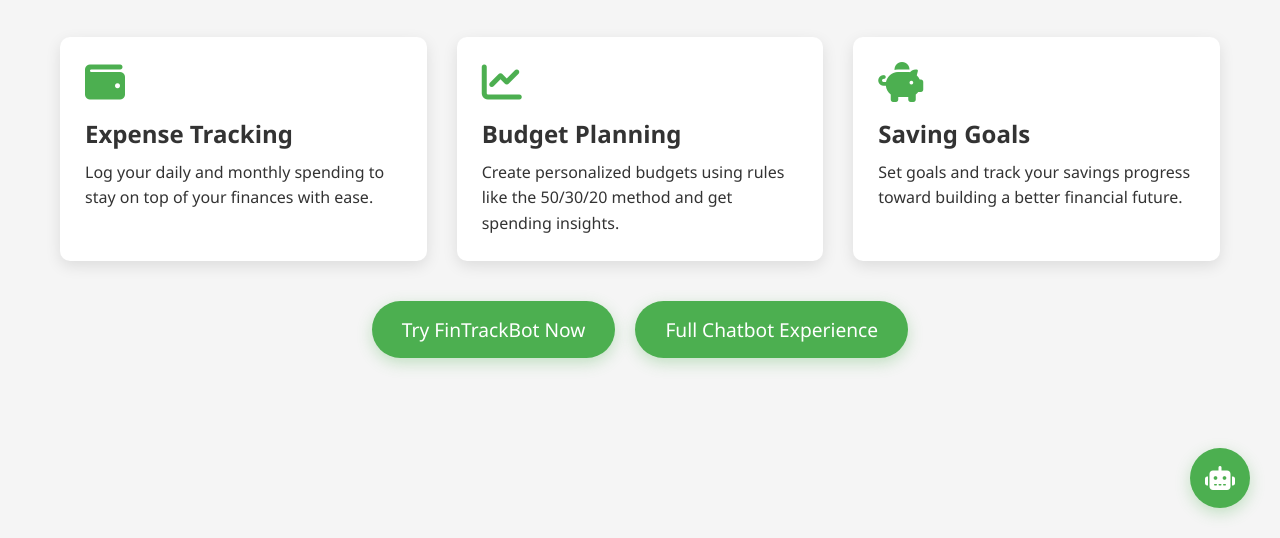
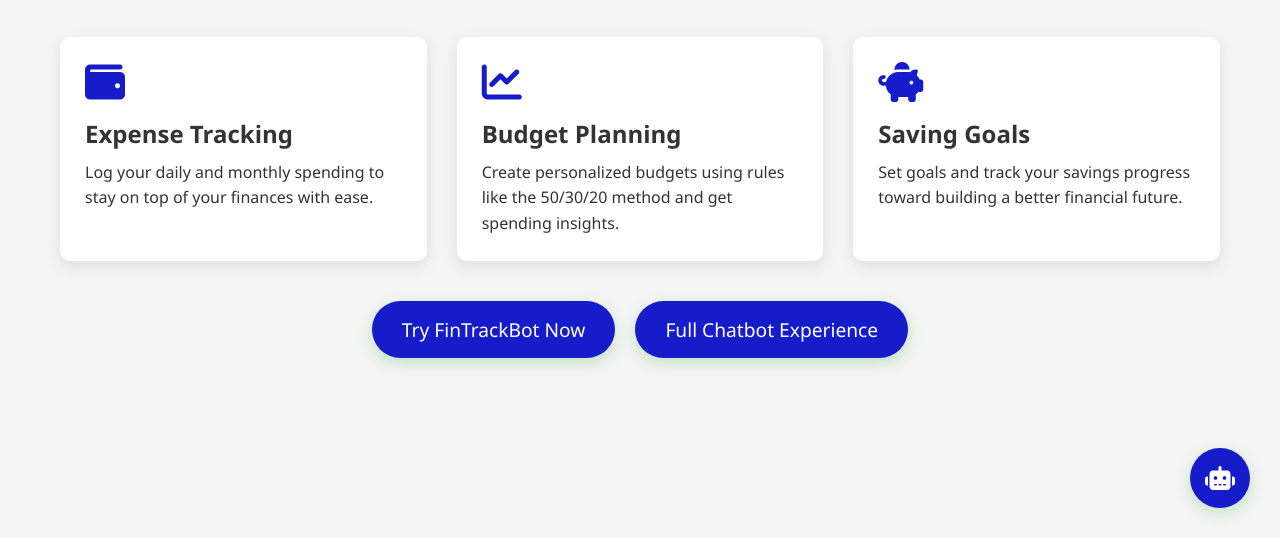
Before and after one commit to kanishk-raheja/FinTrackbot, a plain HTML site: page index.html in a window 1280 px wide. Shown: the part 262-800 px from the top of the page. Drawn offline with Linux system fonts and the light colour scheme.

Commit message:
Update index.html

```diff
--- a/index.html
+++ b/index.html
@@ -10,12 +10,12 @@
     />
     <style>
       :root {
-        --primary-color: #4caf50;
-        --secondary-color: #2e7d32;
+        --primary-color: #161cc9;
+        --secondary-color: #330fc7;
         --text-color: #333;
         --bg-color: #f5f5f5;
         --chatbot-bg: #fff;
-        --header-bg: #4caf50;
+        --header-bg: #1618b7;
         --header-text: #fff;
         --user-message-bg: #e8f5e9;
         --bot-message-bg: #f1f8e9;
@@ -23,8 +23,8 @@
         --border-color: #ddd;
         --shadow-color: rgba(0, 0, 0, 0.1);
         --typing-bg: #f1f8e9;
-        --typing-text: #2e7d32;
-        --typing-dot: #4caf50;
+        --typing-text: #0718d7;
+        --typing-dot: #0e31af;
         --visualizer-bg: #f5f5f5;
       }
 
@@ -32,14 +32,14 @@
         --text-color: #f5f5f5;
         --bg-color: #121212;
         --chatbot-bg: #1e1e1e;
-        --user-message-bg: #1b5e20;
-        --bot-message-bg: #33691e;
+        --user-message-bg: #130d67;
+        --bot-message-bg: #1a08a3;
         --input-bg: #2d2d2d;
         --border-color: #444;
         --shadow-color: rgba(0, 0, 0, 0.3);
-        --typing-bg: #33691e;
+        --typing-bg: #220b9f;
         --typing-text: #c8e6c9;
-        --typing-dot: #8bc34a;
+        --typing-dot: #0f0694;
         --visualizer-bg: #2d2d2d;
       }
 
```
